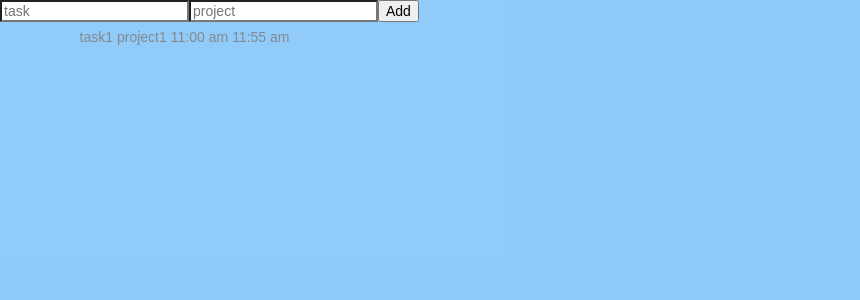
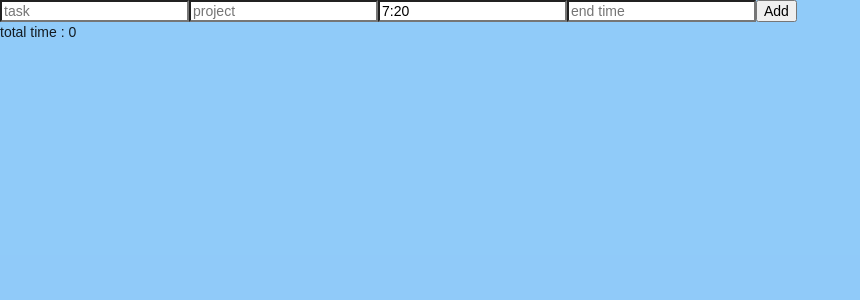
Before and after one commit to NavotSlavin/timeEntry-project, a React app: page / in a window 1280 px wide. Shown: the top 300 px of the page, without its empty margins (0-860 px from the left). Built offline with nearby package versions, Linux system fonts and the light colour scheme.

Commit message:
add tasks and set state in local

```diff
--- a/package.json
+++ b/package.json
@@ -7,6 +7,7 @@
     "@svgr/webpack": "4.3.2",
     "@typescript-eslint/eslint-plugin": "^2.2.0",
     "@typescript-eslint/parser": "^2.2.0",
+    "axios": "^0.19.0",
     "babel-eslint": "10.0.3",
     "babel-jest": "^24.9.0",
     "babel-loader": "8.0.6",
--- a/src/components/App.js
+++ b/src/components/App.js
@@ -1,6 +1,6 @@
 //import the react and react-dom libraries
 import React from 'react';
-import TimeEntryDetails from './TimeEntryDetails'
+import axios from 'axios'
 import TableTime from './TableTime';
 import TimeEntryBar from './TimeEntryBar';
 
@@ -10,33 +10,27 @@ class App extends React.Component {
         super(props);
 
         this.state = {
-            listOfTimeEntries : [
-                <TimeEntryDetails
-                task="task1"
-                project="project1"
-                startTime="11:00 am"
-                endTime="11:55 am"
-                timer="00:03"
-                />
-            ]
+            listOfTimeEntries : []
         }
     }
 
-    onBarSubmit(task, project) {
-        console.log("app task : " + task)
-        console.log("app project : " + project)
+    onAddBarSubmit = (task, project, startTime, endTime) => {
+        let currentListOfTimeEntries = this.state.listOfTimeEntries;
+        currentListOfTimeEntries.push({task : task, project : project, startTime : startTime, endTime : endTime})
+        this.setState({listOfTimeEntries : currentListOfTimeEntries})
+        //get from server all the entry times so far
+        // axios.get('http://localhost:3000/time-entries', {
+        //     params : {},
+        //     headers : {
+        //         //navot put here the token when you add login
+        //     }
+        // })
     }
 
-    //for updating state do:
-    //this.setState({listOfTimeEntries.push(something)})
     render(){
         return (
             <div className="ui container timeEntries">
-                {/* <TimeEntryBar
-                    task={this.props.task}
-                    project={this.props.project}
-                /> */}
-                <TimeEntryBar onSubmit={this.onBarSubmit}/>
+                <TimeEntryBar onSubmit={this.onAddBarSubmit}/>
                 <TableTime listOfTimeEntries={this.state.listOfTimeEntries}/>
             </div>
         )
--- a/src/components/TableTime.js
+++ b/src/components/TableTime.js
@@ -1,12 +1,15 @@
 import React from 'react';
-
+import TimeEntryDetails from './TimeEntryDetails'
 class TableTime extends React.Component {
     showTimeEntries(){
 
     }
     render () {
         const listOfTimeEntries = this.props.listOfTimeEntries
-        const listItems = listOfTimeEntries.map((timeEntry) => {return timeEntry} )
+        const listItems = listOfTimeEntries.map((timeEntry) => {
+            const { task , project, startTime, endTime } = timeEntry
+            return <TimeEntryDetails task={task} project={project} startTime={startTime} endTime={endTime}/>
+         })
         return (
             <table>
             <thead>
--- a/src/components/TimeEntryBar.js
+++ b/src/components/TimeEntryBar.js
@@ -1,17 +1,16 @@
 import React from 'react';
+import Timer from './Timer'
 import '../scss/TimeEntryBar.scss'
 
 class TimeEntryBar extends React.Component {
-    state = { task : '', project : ''}
+    state = { task : '', project : '', startTime: `${new Date().getHours()}:${new Date().getMinutes()}`, endTime : ''}
 
     //way to pass the this between parent to child
     onFormSubmit = (event) => {
         //to avoid the browser from trying to submit the form automaticly
         event.preventDefault();
-        //send query to server
-        console.log("time-entry task : " + this.state.task)
-        console.log("time-entry project : " + this.state.project)
-        this.props.onSubmit(this.state.task, this.state.project)
+        //pass the parent component the data
+        this.props.onSubmit(this.state.task, this.state.project, this.state.startTime, this.state.endTime)
     }
 
     render() {
@@ -31,8 +30,21 @@ class TimeEntryBar extends React.Component {
                         value={this.state.project}
                         onChange={ e => this.setState({ project : e.target.value})}
                       />
+                       <input //controlled element
+                        type="text"
+                        placeholder="start time"
+                        value={this.state.startTime}
+                        onChange={ e => this.setState({ startTime : e.target.value})}
+                      />
+                      <input //controlled element
+                        type="text"
+                        placeholder="end time"
+                        value={this.state.endTime}
+                        onChange={ e => this.setState({ endTime : e.target.value})}
+                      />
                     <button type="submit">Add</button>
                 </form>
+                <Timer />
             </div>
         </div>
         );
--- a/src/components/TimeEntryDetails.js
+++ b/src/components/TimeEntryDetails.js
@@ -6,7 +6,7 @@ class TimeEntryDetails extends React.Component {
 
     render() {
         return (
-            <tr>
+            <tr key={this.props._id}>
                 <td>{ this.props.task }</td>
                 <td>{ this.props.project }</td>
                 <td>{ this.props.startTime } </td>
@@ -16,6 +16,4 @@ class TimeEntryDetails extends React.Component {
     }
 }
 
-
-
 export default TimeEntryDetails;
--- /dev/null
+++ b/src/components/Timer.js
@@ -0,0 +1,25 @@
+import React from 'react';
+class Timer extends React.Component {
+    constructor(props) {
+      super(props);
+      this.state = {toatlTime: 0 };
+    }
+
+    componentDidMount() {
+
+    }
+
+    componentWillUnmount() {
+
+    }
+
+    render() {
+      return (
+        <div>
+          <span> total time : {this.state.toatlTime} </span>
+        </div>
+      );
+    }
+  }
+
+  export default Timer;
--- a/src/scss/TableTime.scss
+++ b/src/scss/TableTime.scss
@@ -1,7 +1,7 @@
-table.table-time {
+table {
     margin-left:auto;
     margin-right:auto;
     width:70%;
-    margin-top:70px;
+    margin-top:100px;
     table-layout: fixed ;
 }
```
Also changed, not shown: 1 other file (tests, documents, lock files or other folders).
